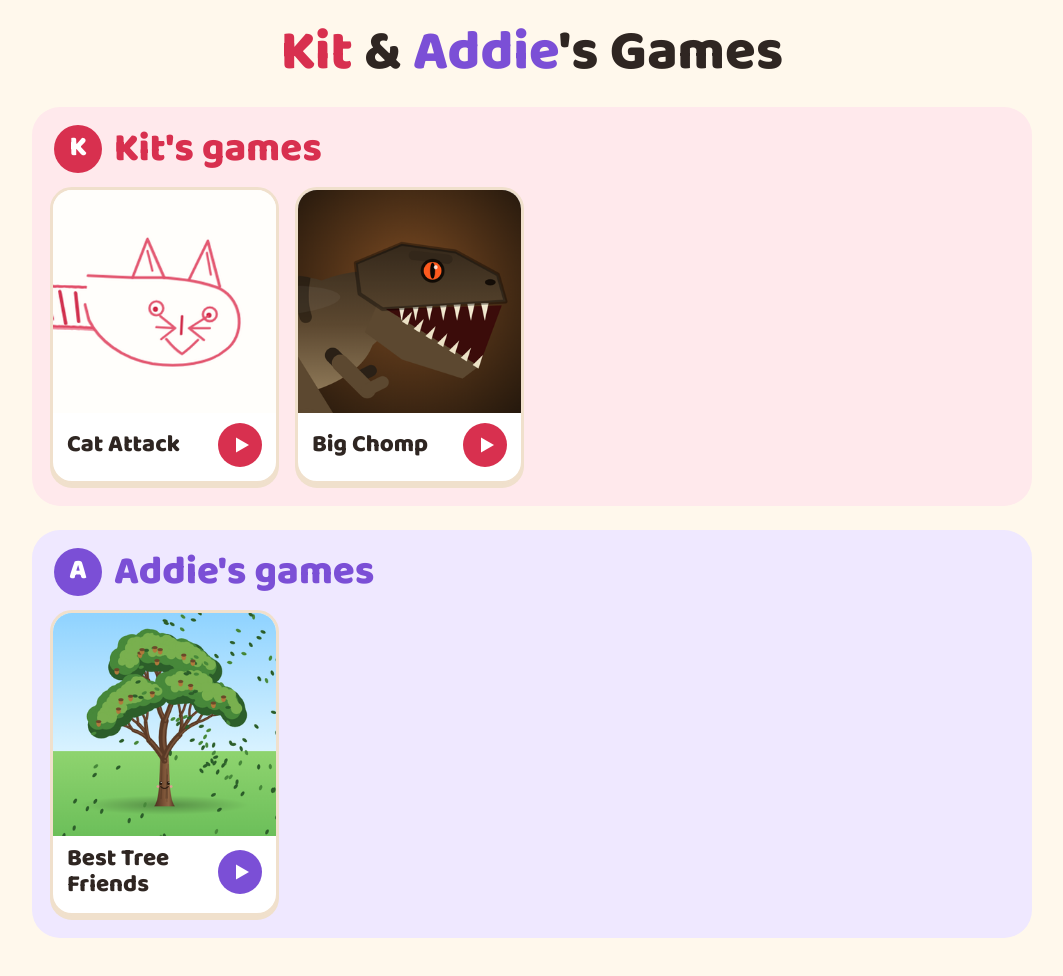
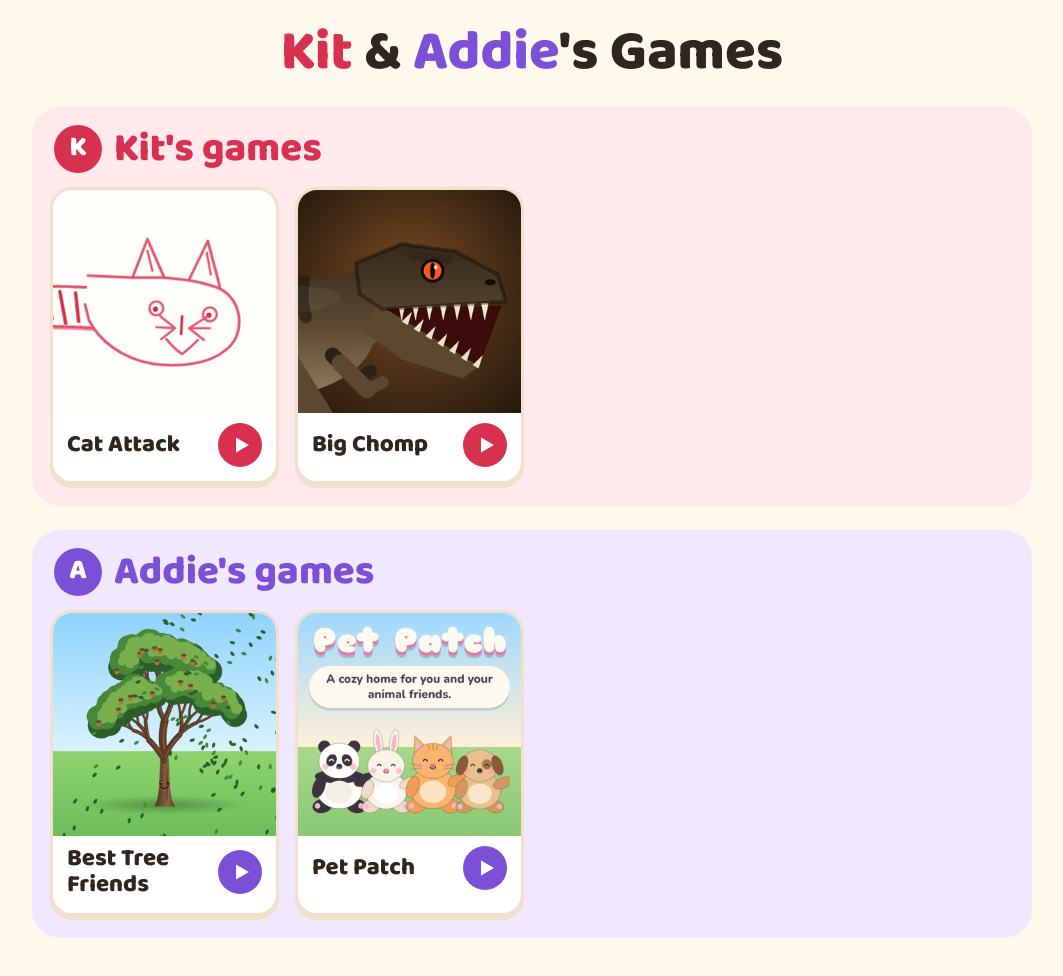
Before and after one commit to jsholmes/games, a plain HTML site: page index.html in a window 1280 px wide. Shown: the whole page, without its empty margins (108-1171 px from the left). Drawn offline with Linux system fonts and the light colour scheme.

Commit message:
Add Pet Patch to Addie's games
Co-Authored-By: Claude Fable 5.2 <noreply@anthropic.com>
Claude-Session: https://claude.ai/code/session_01DVVd8EGoppWLHcS42ZVGd5

```diff
--- a/index.html
+++ b/index.html
@@ -65,6 +65,7 @@ const GAMES = {
   ],
   addie: [
     { name: "Best Tree Friends", url: "https://jsholmes.github.io/best-tree-friends/", img: "img/best-tree-friends.png" },
+    { name: "Pet Patch",         url: "https://marzandkit.github.io/pet-patch/",       img: "img/pet-patch.png" },
   ],
 };
 const PLAY = '<svg viewBox="0 0 20 20" aria-hidden="true"><path d="M4 2.5v15l13-7.5z" fill="currentColor"/></svg>';
```
Also changed, not shown: img/pet-patch.png (added).
